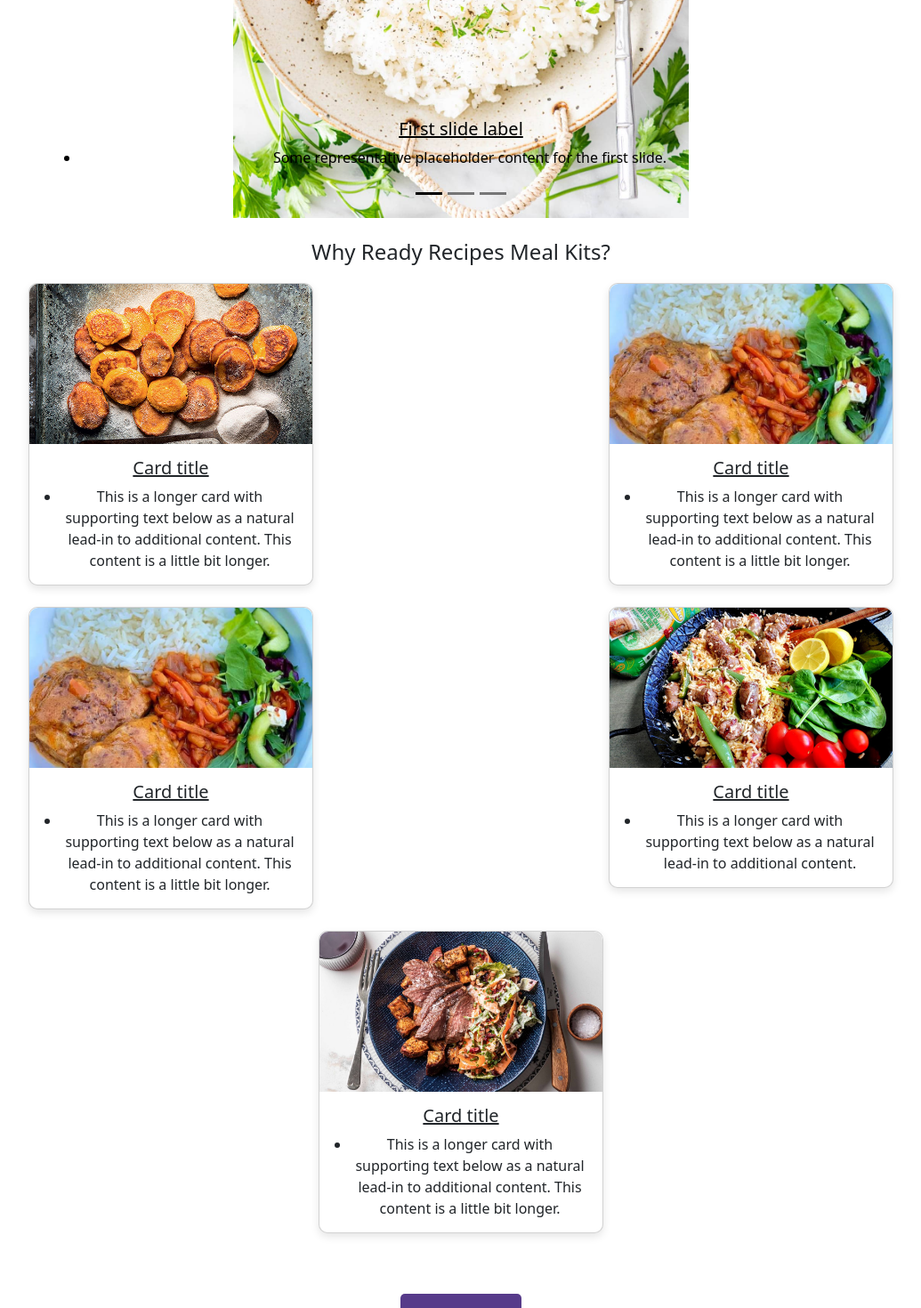
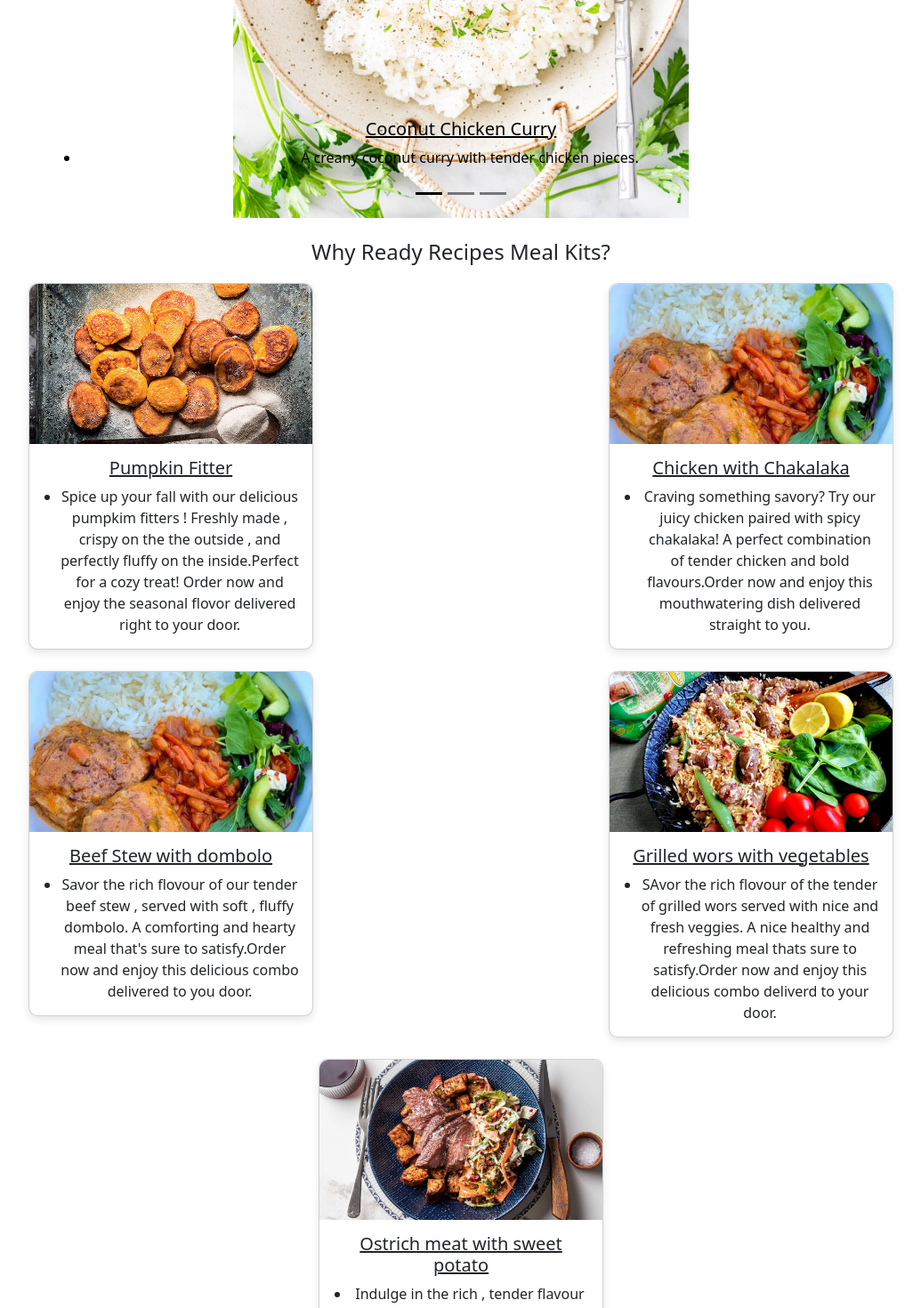
Before and after one commit to chantewyngaardt/module-3-project, a Vue app in the folder frontend/: page /#/ in a window 1280 px wide. Shown: the part 1000-2470 px from the top of the page at 89% size, without its empty margins (122-1157 px from the left). Built offline with nearby package versions, Linux system fonts and the light colour scheme.

Commit message:
updated home page

```diff
--- a/frontend/src/components/DeliveryBox.vue
+++ b/frontend/src/components/DeliveryBox.vue
@@ -1,5 +1,6 @@
 <template>
   <br><br>
+  <div class=" container">
   <form class="content-border">
     <img src="../assets/bbq-chicken-with-chakalaka-1-825x510.png" class="img-fluid rounded-start" alt="Recipe">
     <br><br>
@@ -14,8 +15,15 @@
       meal truly unique and delicious</p>
 
   </form>
+  </div>
 </template>
 <style>
+.container{
+  display:flex;
+  justify-content: center;
+  align-items: center;
+
+}
 .content-border {
   display: inline-block;
   /* Ensures the border only wraps around the content */
--- a/frontend/src/components/FoodOpComp.vue
+++ b/frontend/src/components/FoodOpComp.vue
@@ -53,6 +53,9 @@
 </template>
 
 <style scoped>
+h4{
+    text-align: center;
+}
 .card {
     width: 18rem;
     /* Fixed width for cards to keep them uniform */
--- a/frontend/src/components/MealKitComp.vue
+++ b/frontend/src/components/MealKitComp.vue
@@ -8,9 +8,9 @@
       <div class="card">
         <img src="../assets/Pumpkin-fritters-ns.jpg" class="card-img-top" alt="Meal">
         <div class="card-body">
-          <h5 class="card-title">Card title</h5>
-          <p class="card-text">This is a longer card with supporting text below as a natural lead-in to additional
-            content. This content is a little bit longer.</p>
+          <h5 class="card-title">Pumpkin Fitter
+          </h5>
+          <p class="card-text">Spice up your fall with our delicious pumpkim fitters ! Freshly made , crispy on the the outside , and perfectly fluffy on the inside.Perfect for a cozy treat! Order now and enjoy the seasonal flovor delivered right to your door.</p>
         </div>
       </div>
     </div>
@@ -18,9 +18,8 @@
       <div class="card">
         <img src="../assets/chakalaka-chicken.jpg" class="card-img-top" alt="Meal">
         <div class="card-body">
-          <h5 class="card-title">Card title</h5>
-          <p class="card-text">This is a longer card with supporting text below as a natural lead-in to additional
-            content. This content is a little bit longer.</p>
+          <h5 class="card-title">Chicken with Chakalaka</h5>
+          <p class="card-text">Craving something savory? Try our juicy chicken paired with spicy chakalaka! A perfect combination of tender chicken and bold flavours.Order now and enjoy this mouthwatering dish delivered straight to you.</p>
         </div>
       </div>
     </div>
@@ -28,9 +27,8 @@
       <div class="card">
         <img src="../assets/chakalaka-chicken.jpg" class="card-img-top" alt="Meal">
         <div class="card-body">
-          <h5 class="card-title">Card title</h5>
-          <p class="card-text">This is a longer card with supporting text below as a natural lead-in to additional
-            content. This content is a little bit longer.</p>
+          <h5 class="card-title">Beef Stew with dombolo</h5>
+          <p class="card-text">Savor the rich flovour of our tender beef stew , served with soft , fluffy dombolo. A comforting and hearty meal that's sure to satisfy.Order now and enjoy this delicious combo delivered to you door.</p>
         </div>
       </div>
     </div>
@@ -38,9 +36,8 @@
       <div class="card">
         <img src="../assets/grilledworsandveggies.jpg" class="card-img-top" alt="Meal">
         <div class="card-body">
-          <h5 class="card-title">Card title</h5>
-          <p class="card-text">This is a longer card with supporting text below as a natural lead-in to additional
-            content.</p>
+          <h5 class="card-title">Grilled wors with vegetables </h5>
+          <p class="card-text">SAvor the rich flovour of the tender of grilled wors served with nice and fresh veggies. A nice healthy and refreshing meal thats sure to satisfy.Order now and enjoy this delicious combo deliverd to your door.</p>
         </div>
       </div>
     </div>
@@ -48,9 +45,8 @@
       <div class="card">
         <img src="../assets/ostrichmeat-sweetpotato.jpeg" class="card-img-top" alt="Meal">
         <div class="card-body">
-          <h5 class="card-title">Card title</h5>
-          <p class="card-text">This is a longer card with supporting text below as a natural lead-in to additional
-            content. This content is a little bit longer.</p>
+          <h5 class="card-title">Ostrich meat with sweet potato</h5>
+          <p class="card-text">Indulge in the rich , tender flavour of ostrich meat, perfectly paired with sweet potato. A unique and delicious combo thats both hearty and healthy .Order now and enjoy this gourmet meal deliverd to you.</p>
         </div>
       </div>
     </div>
--- a/frontend/src/components/SlideImgComp.vue
+++ b/frontend/src/components/SlideImgComp.vue
@@ -12,22 +12,22 @@
     <div class="carousel-item active" data-bs-interval="10000">
       <img src="../assets/coconut-chicken-curry-1-10.jpg" class="d-block w-100" alt="Recipe">
       <div class="carousel-caption d-none d-md-block">
-        <h5>First slide label</h5>
-        <p>Some representative placeholder content for the first slide.</p>
+        <h5>Coconut Chicken Curry</h5>
+        <p>A creany coconut curry with tender chicken pieces.</p>
       </div>
     </div>
     <div class="carousel-item" data-bs-interval="2000">
       <img src="../assets/boiledegg.jpg" class="d-block w-100" alt="Recipe">
       <div class="carousel-caption d-none d-md-block">
-        <h5>Second slide label</h5>
-        <p>Some representative placeholder content for the second slide.</p>
+        <h5>Bioled egg with vegetables</h5>
+        <p>A healthy combination of boiled eggs served with fresh,seasoned vegetables</p>
       </div>
     </div>
     <div class="carousel-item">
       <img src="../assets/Beef-stew-dombolo.jpg" class="d-block w-100" alt="Recipe">
       <div class="carousel-caption d-none d-md-block">
-        <h5>Third slide label</h5>
-        <p>Some representative placeholder content for the third slide.</p>
+        <h5>Beef stew with dombolo</h5>
+        <p>A hearty beef stew slow-cooked to perfection, served with soft and fluffy dombolo</p>
       </div>
     </div>
   </div>
--- a/frontend/src/views/HomeView.vue
+++ b/frontend/src/views/HomeView.vue
@@ -1,20 +1,128 @@
 <template>
-  <div class="home">
-    <!-- <img alt="Vue logo" src="../assets/logo.png"> -->
-    <slide-img-comp />
-    <HelloWorld msg="Welcome to Your Vue.js App" />
-  </div>
+  <nav class="navbar bg-body-tertiary fixed-top">
+    <div class="container-fluid">
+      <a class="navbar-brand" href="#">Ready Recipes</a>
+      <button class="navbar-toggler" type="button" data-bs-toggle="offcanvas" data-bs-target="#offcanvasNavbar"
+        aria-controls="offcanvasNavbar" aria-label="Toggle navigation">
+        <span class="navbar-toggler-icon"></span>
+      </button>
+      <div class="offcanvas offcanvas-end" tabindex="-1" id="offcanvasNavbar" aria-labelledby="offcanvasNavbarLabel">
+        <div class="offcanvas-header">
+          <h5 class="offcanvas-title" id="offcanvasNavbarLabel">Ready Recipes</h5>
+          <button type="button" class="btn-close" data-bs-dismiss="offcanvas" aria-label="Close"></button>
+        </div>
+        <div class="offcanvas-body">
+          <ul class="navbar-nav justify-content-end flex-grow-1 pe-3">
+            <li class="nav-item">
+              <a class="nav-link active" aria-current="page" href="#">Home</a>
+            </li>
+            <li class="nav-item">
+              <router-link class="nav-link active" to="/meal-kits">Meal Kits</router-link>
+            </li>
+            <li class="nav-item">
+              <a class="nav-link active" aria-current="page" href="#">Home</a>
+            </li>
+            <li class="nav-item">
+              <a class="nav-link active" aria-current="page" href="#">Sign Up/ Login</a>
+            </li>
+            <li class="nav-item">
+              <a class="nav-link" href="#"></a>
+            </li>
+            <li class="nav-item dropdown">
+              <a class="nav-link dropdown-toggle" href="#" role="button" data-bs-toggle="dropdown"
+                aria-expanded="false">
+                Menu
+              </a>
+              <ul class="dropdown-menu">
+                <li><a class="dropdown-item" href="#">Options</a></li>
+                <li><a class="dropdown-item" href="#">What we off</a></li>
+                <li>
+                  <hr class="dropdown-divider">
+                </li>
+                <li><a class="dropdown-item" href="#">More Options</a></li>
+              </ul>
+            </li>
+          </ul>
+          <form class="d-flex mt-3" role="search">
+            <input class="form-control me-2" type="search" placeholder="Search" aria-label="Search">
+            <button class="btn btn-outline-success" type="submit">Search</button>
+          </form>
+        </div>
+      </div>
+    </div>
+  </nav>
+
+  <section>
+    <div>
+      <FirstSecComp />
+    </div>
+    <div>
+      <SlideImgComp />
+    </div>
+    <div>
+      <MealKitComp />
+    </div>
+    <div>
+      <DeliveryBox />
+    </div>
+    <div>
+      <FoodOpComp />
+    </div>
+    <div>
+      <FooterComp />
+    </div>
+  </section>
 </template>
 
 <script>
-// @ is an alias to /src
-import HelloWorld from '@/components/HelloWorld.vue'
+import FirstSecComp from '../components/FirstSecComp.vue';
+import SlideImgComp from '../components/SlideImgComp.vue';
+import MealKitComp from '../components/MealKitComp.vue';
+import DeliveryBox from '../components/DeliveryBox.vue';
+// import FoodOpComp from '../FoodOpComp.vue';÷
+import FoodOpComp from '@/components/FoodOpComp.vue';
+import FooterComp from '../components/FooterComp.vue';
+
 
 
 export default {
-  name: 'HomeView',
+  name: 'ReadyRecipes',
+  props: {
+    msg: String
+  },
   components: {
-    HelloWorld,
-  }
+    FirstSecComp,
+    SlideImgComp,
+    MealKitComp,
+    DeliveryBox,
+    FoodOpComp,
+    FooterComp
+  },
+
 }
 </script>
+
+<!-- Add "scoped" attribute to limit CSS to this component only -->
+<style scoped>
+body {
+  background-color: black;
+}
+
+h3 {
+  margin: 40px 0 0;
+}
+
+ul {
+  list-style-type: none;
+  padding: 0;
+}
+
+li {
+  display: inline-block;
+  margin: 0 10px;
+}
+
+a {
+  color: #42b983;
+}
+</style>
```
